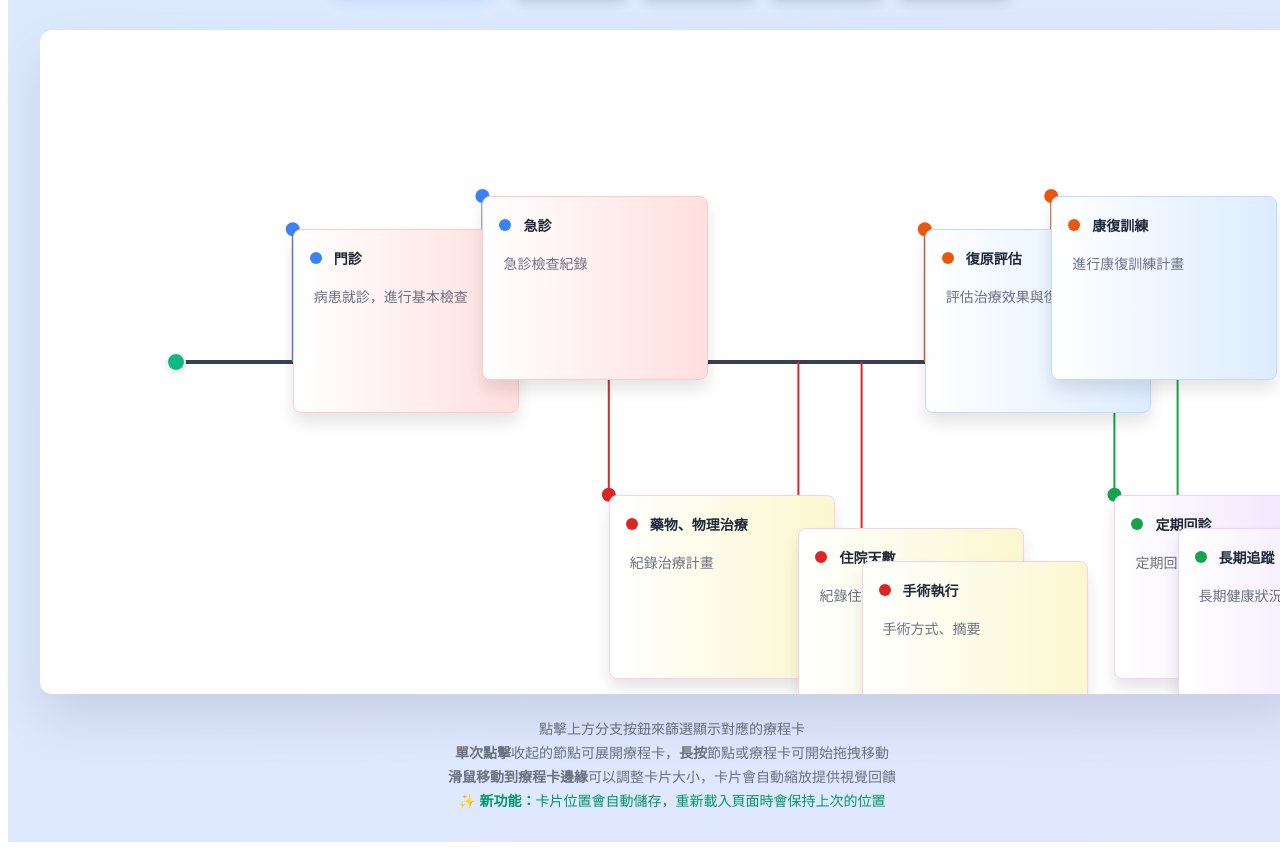
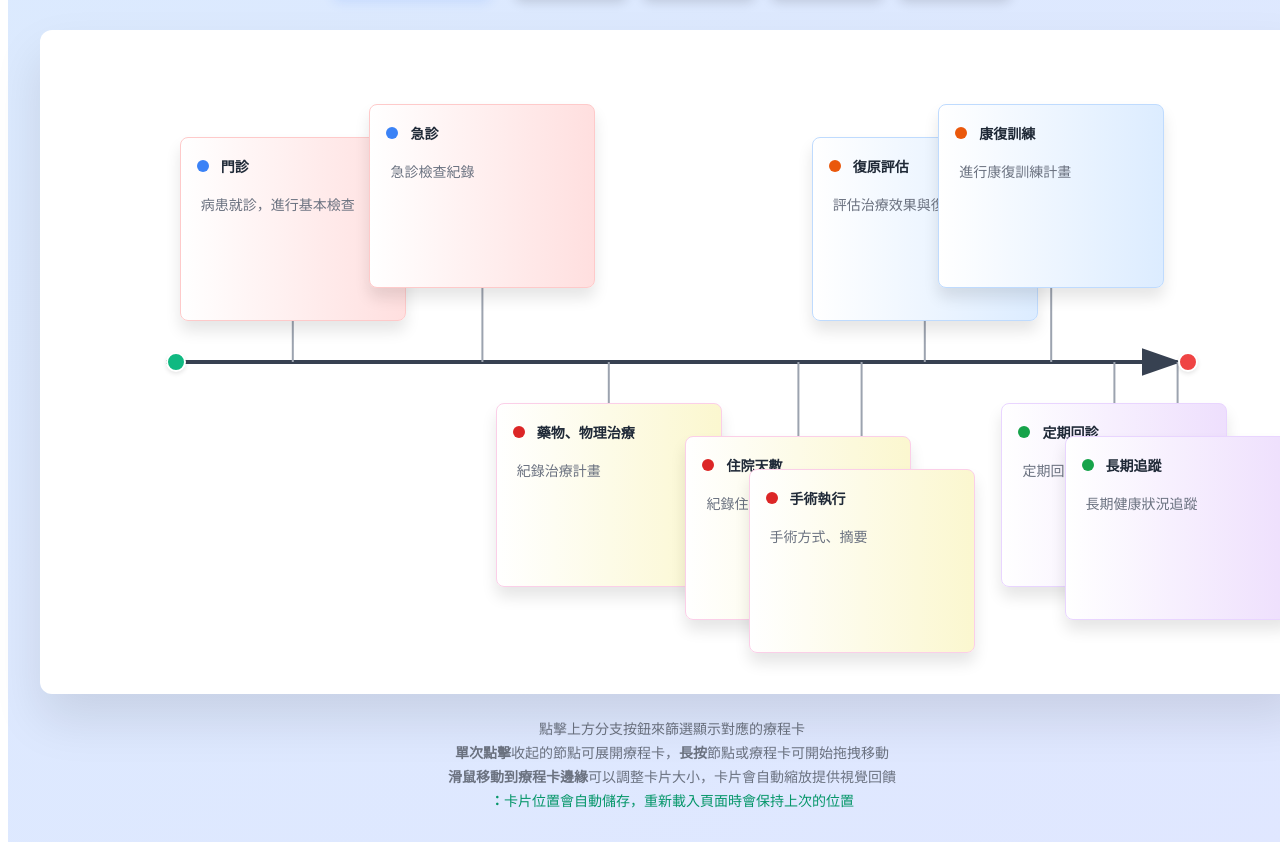
Before and after one commit to PETER921031/Fishbone, a React (Vite) app: page / in a window 1280 px wide. Shown: the part 202-1052 px from the top of the page. Built offline with nearby package versions, Linux system fonts and the light colour scheme.

Commit message:
更新 App.jsx：修正 UI 顯示問題

```diff
--- a/src/App.jsx
+++ b/src/App.jsx
@@ -401,14 +401,12 @@ const getCheckboxStyle = (isSelected, color) => ({
   border: borderStyles[branch.type] || borderStyles.diagnosis,
   borderRadius: '8px',
   padding: '16px',
-    boxShadow: hoveredCard === branch.id ? '0 15px 25px rgba(0, 0, 0, 0.15)' : '0 10px 15px rgba(0, 0, 0, 0.1)',
+  boxShadow: '0 10px 15px rgba(0, 0, 0, 0.1)',
   width: `${branch.width}px`,
   height: `${branch.height}px`,
-    cursor: 'move',
+  cursor: 'default',
   userSelect: 'none',
   transition: 'all 0.2s ease-out',
-    transform: `scale(${cardScales[branch.id] || 1})`,
-    transformOrigin: 'center',
   overflow: 'hidden'
 };
 };
@@ -537,7 +535,6 @@ const getCheckboxStyle = (isSelected, color) => ({
   const mainY = 50;
   const branchY = branch.isCollapsed ? 50 : 50 + branch.verticalOffset;
   const branchX = branch.position;
-              const branchColor = branchTypes[branch.type]?.color || '#6B7280';
 
   return (
     <g key={branch.id}>
@@ -548,7 +545,7 @@ const getCheckboxStyle = (isSelected, color) => ({
           y1={`${mainY}%`}
           x2={`${branchX}%`}
           y2={`${branchY}%`}
-                      stroke={branchColor}
+          stroke="#9ca3af"
           strokeWidth="2"
         />
       )}
@@ -558,8 +555,8 @@ const getCheckboxStyle = (isSelected, color) => ({
         cx={`${branchX}%`}
         cy={`${branchY}%`}
         r={branch.isCollapsed ? "12" : "6"}
-                    fill={branch.isCollapsed ? '#ffffff' : branchColor}
-                    stroke={branchColor}
+        fill={branch.isCollapsed ? '#ffffff' : '#9ca3af'}
+        stroke="#9ca3af"
         strokeWidth="2"
         style={{
           cursor: branch.isCollapsed ? (isLongPressing && draggedBranch === branch.id ? 'move' : 'pointer') : 'default',
@@ -635,13 +632,8 @@ const getCheckboxStyle = (isSelected, color) => ({
       top: `${50 + branch.verticalOffset}%`,
       transform: 'translateX(-50%) translateY(-50%)',
       zIndex: 3,
-                ...getCardStyle(branch),
-                opacity: draggedBranch === branch.id ? 0.7 : 1
+      ...getCardStyle(branch)
     }}
-              onMouseDown={(e) => startLongPress(e, branch)}
-              onMouseUp={clearLongPress}
-              onMouseMove={(e) => handleCardMouseMove(e, branch)}
-              onMouseLeave={() => handleCardMouseLeave(branch)}
   >
               <div style={{ display: 'flex', alignItems: 'flex-start', justifyContent: 'space-between', marginBottom: '12px' }}>
                 <div style={{ display: 'flex', alignItems: 'center', gap: '8px' }}>
@@ -748,7 +740,7 @@ const getCheckboxStyle = (isSelected, color) => ({
             <strong>滑鼠移動到療程卡邊緣</strong>可以調整卡片大小，卡片會自動縮放提供視覺回饋
           </p>
           <p style={{ margin: '4px 0 0 0', color: '#059669' }}>
-            <strong>✨ 新功能：</strong>卡片位置會自動儲存，重新載入頁面時會保持上次的位置
+            <strong>：</strong>卡片位置會自動儲存，重新載入頁面時會保持上次的位置
           </p>
         </div>
       </div>
```
Lines whose indentation alone changed are shown as unchanged.
